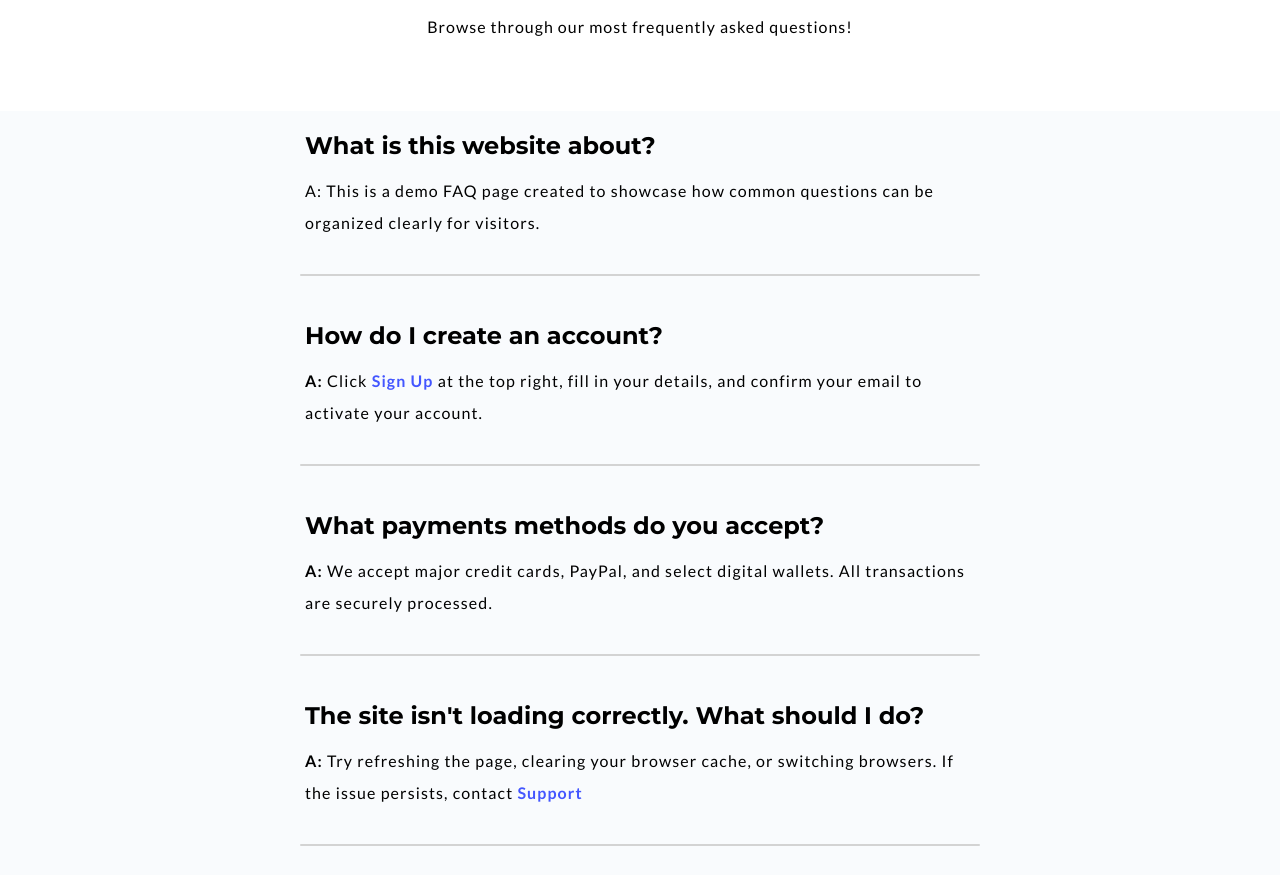
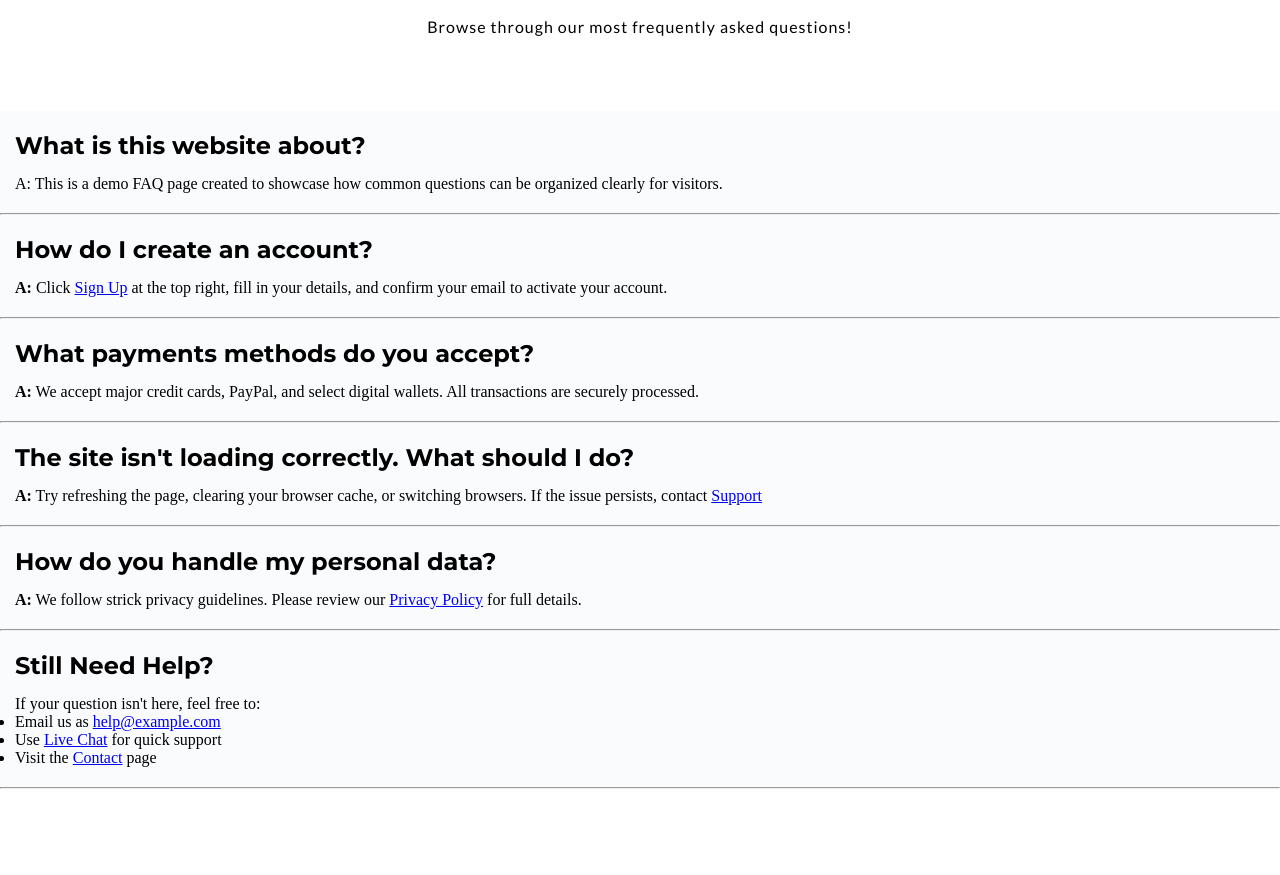
Before and after one commit to Daniel1000c/faq-section, a plain HTML site: page index.html in a window 1280 px wide. Shown: the part 77-952 px from the top of the page. After the commit the page ends 906 px from the top, so only its background shows below. Drawn offline with Linux system fonts and the light colour scheme.

Commit message:
Remove text container class formatting and create footer class

```diff
--- a/css/styles.css
+++ b/css/styles.css
@@ -79,99 +79,12 @@ section h2 {
   margin-bottom: 15px;
 }
 
-/*Format hr rule*/
-hr {
-  width: 680px;
-  margin: 0 auto;
-  border: none;
-  background-color: lightgray;
-  height: 2px;
-  border-radius: 100px;
-  margin-bottom: 25px;
+/* ==========================================================================
+   FOOTER FORMATTING
+   ========================================================================== */
+footer {
+  padding: 20px 0;
+  text-align: center;
+  font-family: var(--body-font);
+  font-size: 15px;
 }
-
-/*Format text container*/
-.text-container {
-  width: 700px;
-}
-
-/*Format text-container text*/
-.text-container p {
-  font-family: var(--body-font);
-  font-weight: 500;
-  letter-spacing: 1.1px;
-  line-height: 2;
-  margin-bottom: 15px;
-}
-
-/*Format text-container links*/
-.text-container a {
-  color: var(--accent-color);
-  text-decoration: none;
-  font-weight: bold;
-  transition: 0.5s ease;
-}
-
-/*Create link hover class*/
-.text-container a:hover {
-  color: #5f6eff;
-}
-
-/*Create visited link class*/
-.text-container a:visited {
-  color: chocolate;
-}
-
-/*Format text-container list*/
-.text-container ul {
-  list-style-position: inside;
-}
-
-/*Format list items*/
-.text-container ul li {
-  margin-bottom: 10px;
-}
-
-/* ==========================================================================
-   MEDIA QUERIES
-   ========================================================================== */
-
-/* Mobile devices */
-@media screen and (max-width: 480px) {
-  /* Mobile styles */
-
-  /*Container width*/
-  .container {
-    max-width: 540px;
-  }
-}
-
-/* Tablets */
-@media screen and (max-width: 768px) {
-  /* Tablet styles */
-
-  /*Container width*/
-  .container {
-    max-width: 720px;
-  }
-}
-
-/* Laptops */
-@media screen and (max-width: 1024px) {
-  /* Laptop styles */
-
-  /*Container width*/
-  .container {
-    max-width: 960px;
-  }
-}
-
-/* Desktop */
-@media screen and (min-width: 1025px) {
-  /* Desktop styles */
-
-  /*Container width*/
-  .container {
-    max-width: 1140px;
-  }
-}
```
